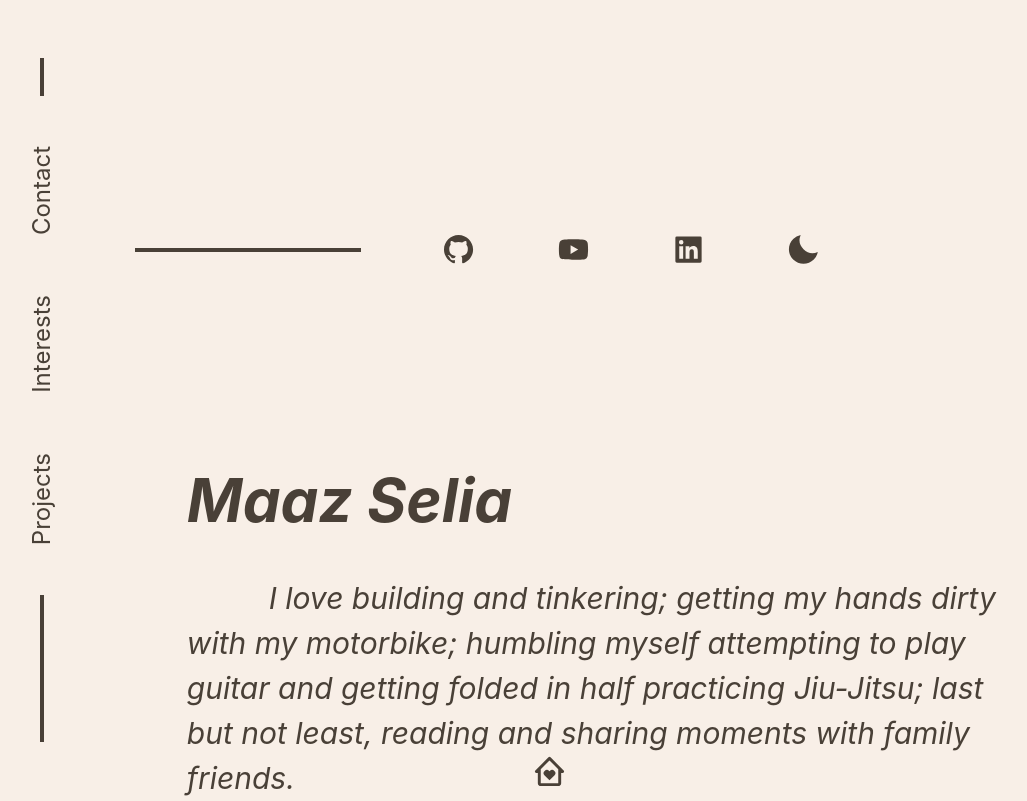
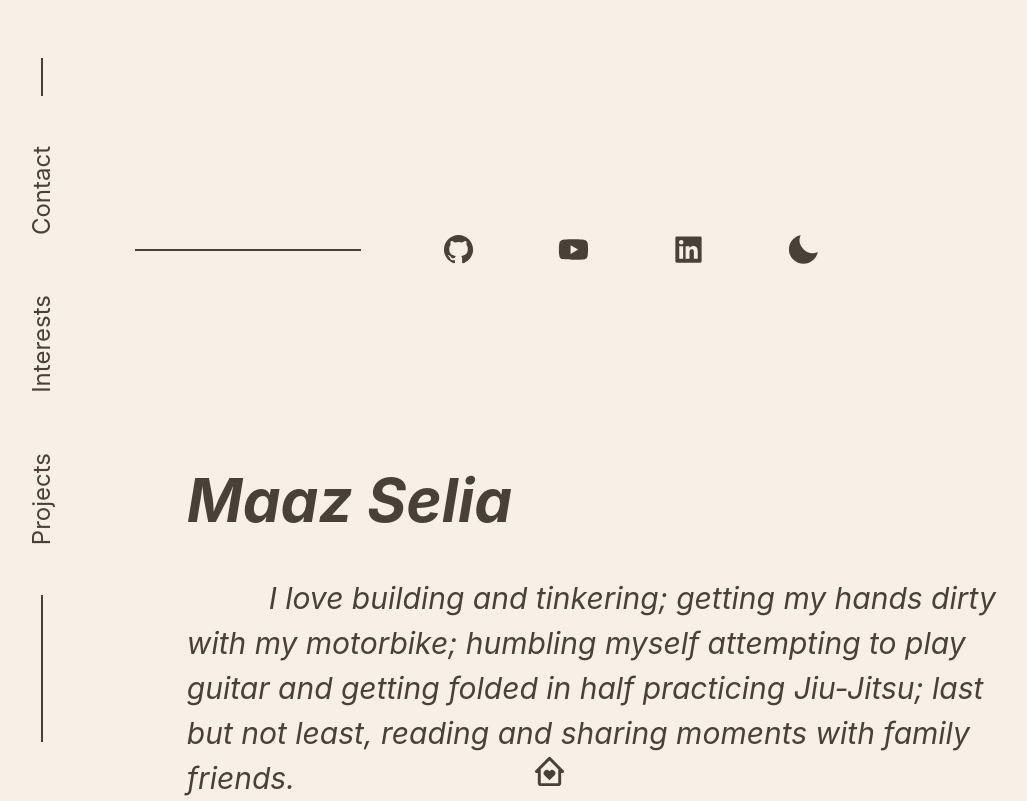
Before and after one commit to Maaz-Selia/my-site, a React (Vite) app: page / in a window 1280 px wide. Shown: the whole page, without its empty margins (90-1117 px from the left). Built offline with nearby package versions, Linux system fonts and the light colour scheme.

Commit message:
Changed Line component building block from div to hr

```diff
--- a/src/components/Line.tsx
+++ b/src/components/Line.tsx
@@ -9,7 +9,7 @@ const Line = ( { size, orientation }: Props) => {
   let height = orientation === 'v' ? size : '0';
 
   return (
-    <div style={{width: width, height: height, borderWidth: 2, borderColor: '#494037'}} />
+    <hr style={{width: width, height: height, borderWidth: 1, borderColor: '#494037', borderRadius: '1000'}} />
   )
 }
 
--- a/src/components/ProjectsGrid.tsx
+++ b/src/components/ProjectsGrid.tsx
@@ -1,5 +1,4 @@
-import { GridItem, Text } from '@chakra-ui/react'
-import React from 'react'
+import { GridItem } from '@chakra-ui/react'
 import ProjectsCard from './ProjectsCard'
 
 const ProjectsGrid = () => {
```
